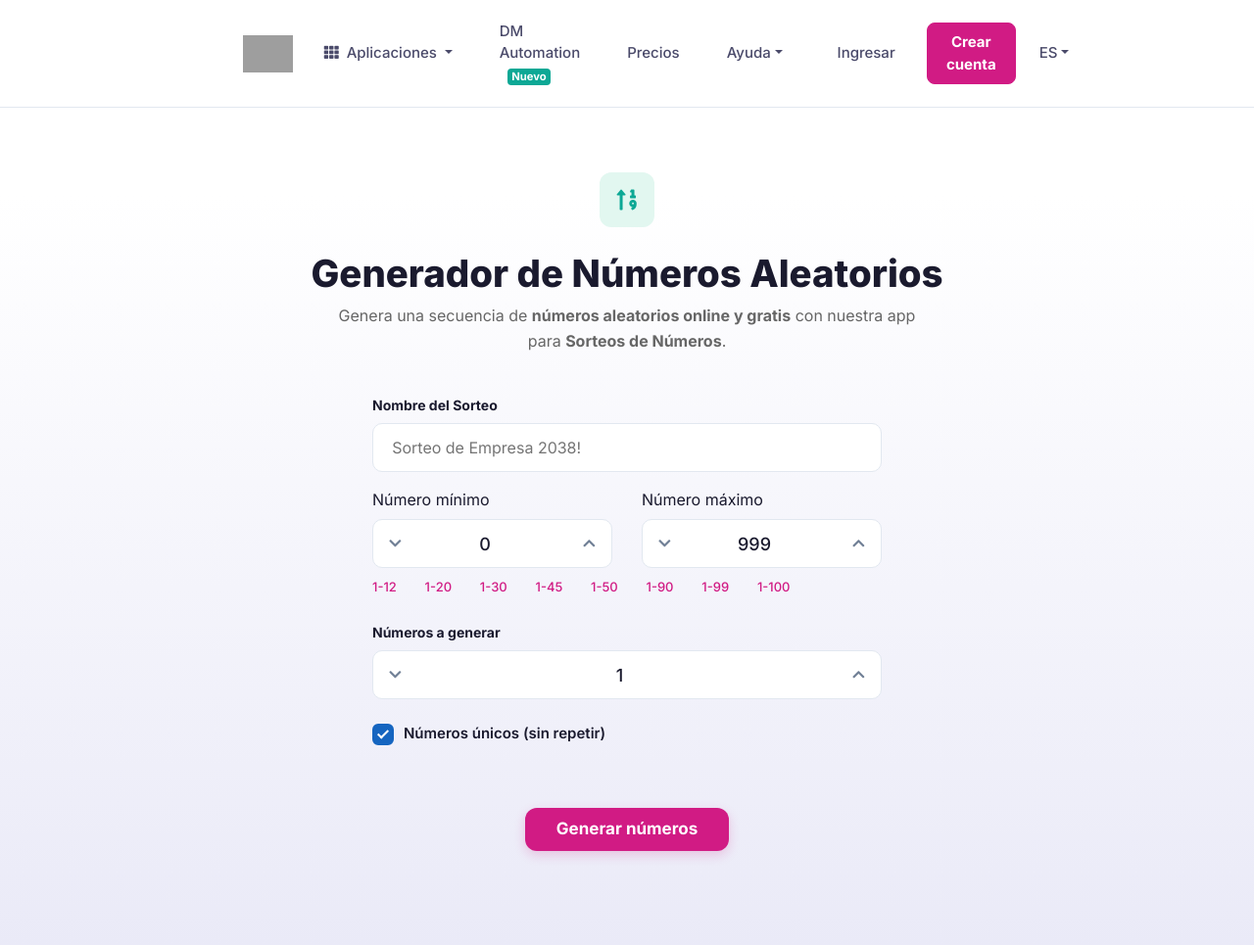
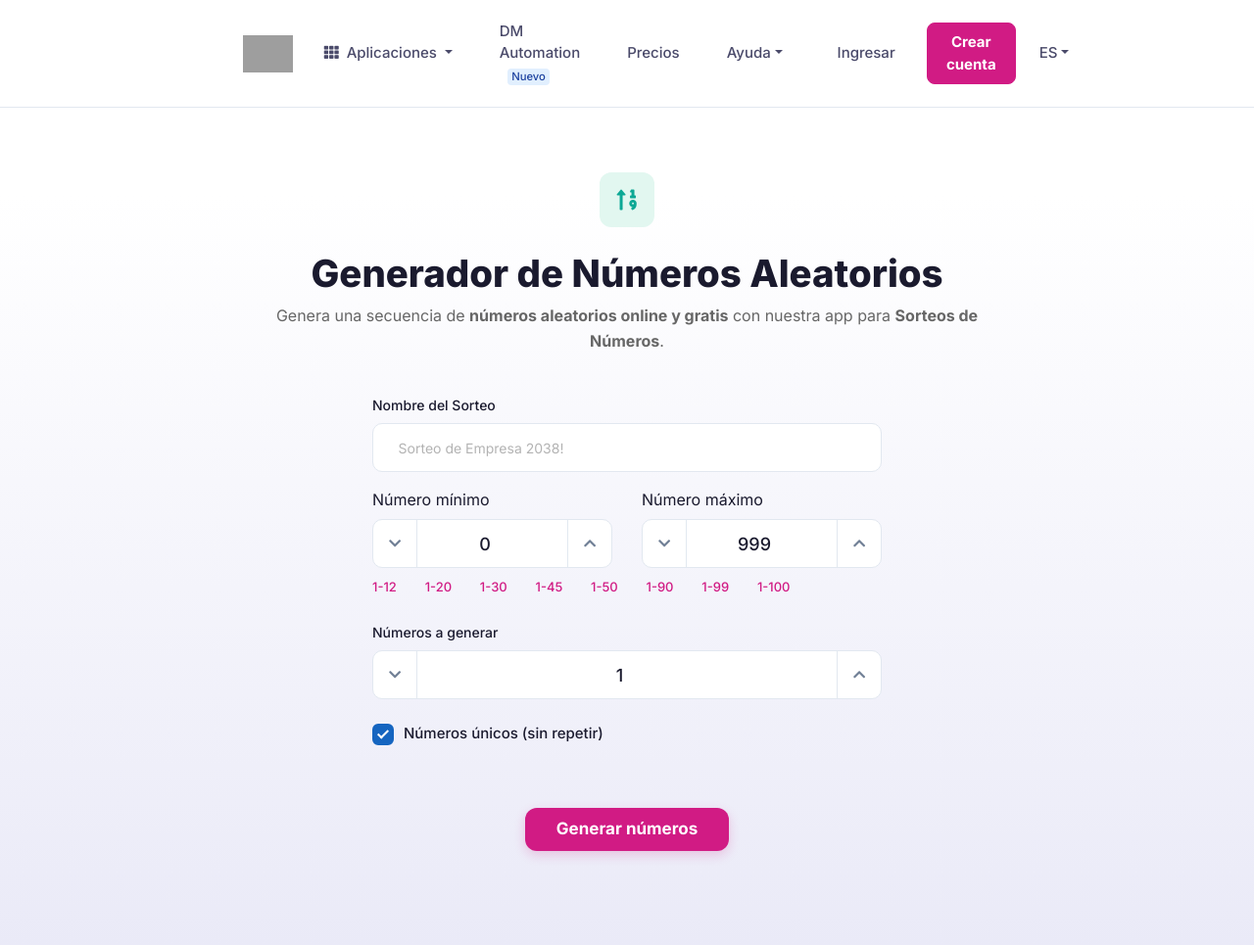
Before and after one commit to L7R4/ElanelSystem, a Django app: page /sorteo/ in a window 1280 px wide. Shown: the whole page at 98% size. Run offline with Django 4.2, Linux system fonts and the light colour scheme; the visitor is signed in with stand-in values (Sample User, id 1); parts of the project's set-up code (start-up, migrations or seed data) failed here and were passed over; some libraries are stand-ins or nearby versions; grey boxes are pictures that could not be loaded.

Commit message:
style(sorteo): agregar bordes laterales a las flechas en el input de numeros

```diff
--- a/elanelsystem/sales/templates/sorteo.html
+++ b/elanelsystem/sales/templates/sorteo.html
@@ -104,8 +104,8 @@
         }
 
         .app-hero__title {
-            font-size: clamp(2rem, 3vw, 2.8rem);
-            font-weight: 800;
+            font-size: clamp(2rem, 3vw, 2.4rem);
+            font-weight: 1000;
             color: #1a1a2e;
             margin-bottom: 0.5rem;
         }
@@ -113,7 +113,7 @@
         .app-hero__desc {
             font-size: 16px;
             color: #666666;
-            max-width: 600px;
+            max-width: 720px;
             margin: 0 auto 2.5rem;
             line-height: 1.6;
         }
@@ -127,7 +127,7 @@
 
         .form-group label {
             font-size: 14px;
-            font-weight: 700;
+            font-weight: 500;
             color: #1a1a2e;
             margin-bottom: 0.5rem;
         }
@@ -137,13 +137,17 @@
             height: 50px;
             border: 1px solid #e2e8f0;
             border-radius: 10px;
-            padding: 0 1.2rem;
-            font-size: 16px;
+            padding: 0 1.6rem;
+            font-size: 14px;
             color: #333333;
             outline: none;
             box-sizing: border-box;
             background: #ffffff;
             transition: border-color 0.2s;
+        }
+
+        input::placeholder {
+            color: #8383839d;
         }
 
         .input-text-custom:focus {
@@ -187,11 +191,13 @@
         }
 
         .chevron-btn:first-of-type {
+            border-right: 1px solid #e2e8f0;
             border-top-left-radius: 9px;
             border-bottom-left-radius: 9px;
         }
 
         .chevron-btn:last-of-type {
+            border-left: 1px solid #e2e8f0;
             border-top-right-radius: 9px;
             border-bottom-right-radius: 9px;
         }
@@ -279,7 +285,7 @@
             cursor: pointer;
             user-select: none;
             font-size: 15px;
-            font-weight: 600;
+            font-weight: 500;
             color: #1a1a2e;
             margin-top: 1.5rem;
         }
@@ -538,7 +544,7 @@
                     </li>
                     <li class="nav-item mr-lg-3">
                         <a href="#" class="nav-link">
-                            DM Automation <span class="badge badge-primary badge-xs ml-2" style="background-color: #0da895;">Nuevo</span>
+                            DM Automation <span class="badge badge-primary badge-xs ml-2" style="background-color: #e1effe; color:#1e429f; font-weight: 500;">Nuevo</span>
                         </a>
                     </li>
                     <li class="nav-item mr-lg-3">
```
